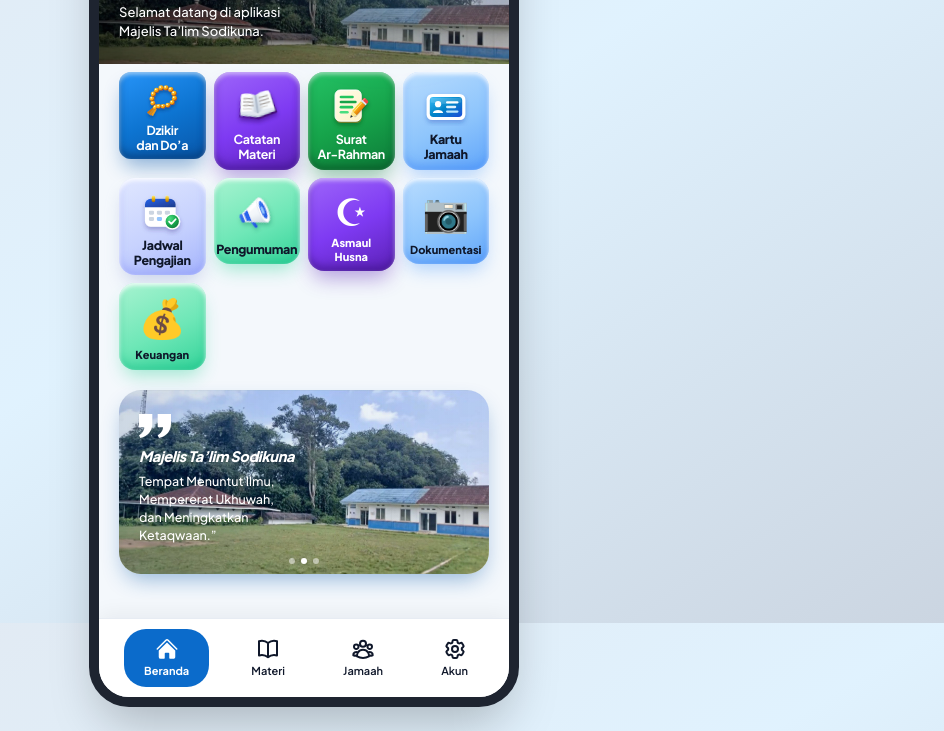
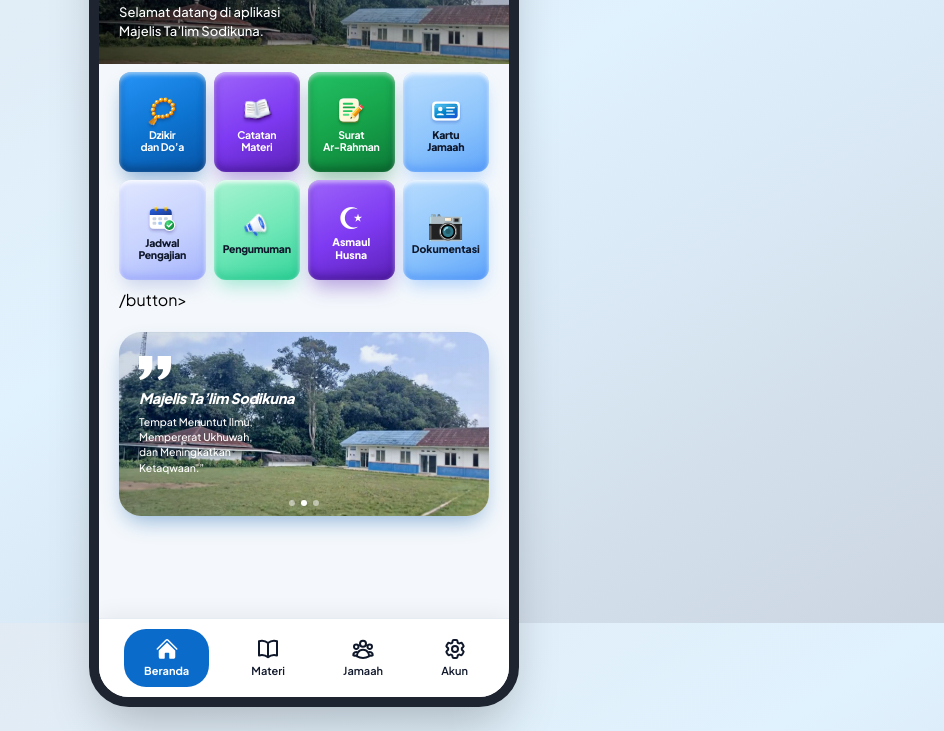
Before and after one commit to sodiku150215-commits/Mt-sodikuna, a plain HTML site: page index.html in a window 1280 px wide. Shown: the part 177-908 px from the top of the page, without its empty margins (336-1280 px from the left). Drawn offline with nearby package versions, Linux system fonts and the light colour scheme.

Commit message:
Remove finance menu and standardize compact menu cards

```diff
--- a/index.html
+++ b/index.html
@@ -187,9 +187,9 @@
             <!-- Card 1: Dzikir dan Do'a (Glossy Blue + 3D Tilted Oval Amber Tasbih with Specular Beads) -->
             <button
               onclick="openFeature('dzikir')"
-              class="menu-btn card-3d-blue rounded-[12px] p-1.5 flex flex-col items-center justify-between aspect-[1/1] text-white cursor-pointer"
+              class="menu-btn card-3d-blue rounded-[12px] p-1.5 flex flex-col items-center justify-center h-[100px] min-h-[100px] text-white cursor-pointer"
             >
-              <div class="w-[40px] h-[40px] flex items-center justify-center mt-0.5">
+              <div class="w-[36px] h-[36px] flex items-center justify-center mt-0.5">
                 <svg viewBox="0 0 88 88" class="w-full h-full">
                   <defs>
                     <radialGradient id="bead3D" cx="32%" cy="28%" r="68%">
@@ -262,7 +262,7 @@
                   </g>
                 </svg>
               </div>
-              <span class="text-[12.5px] leading-[1.18] font-bold text-center tracking-tight drop-shadow-sm">
+              <span class="text-[10.5px] leading-[1.18] font-bold text-center tracking-tight drop-shadow-sm">
                 Dzikir<br />dan Do’a
               </span>
             </button>
@@ -270,9 +270,9 @@
             <!-- Card 2: Catatan Materi (Glossy Purple + 3D Tilted Open Book with Thick Layered Pages) -->
             <button
               onclick="openFeature('materi')"
-              class="menu-btn card-3d-purple rounded-[16px] p-2 flex flex-col items-center justify-between aspect-[1/1] text-white cursor-pointer"
+              class="menu-btn card-3d-purple rounded-[12px] p-1.5 flex flex-col items-center justify-center h-[100px] min-h-[100px] text-white cursor-pointer"
             >
-              <div class="w-[50px] h-[50px] flex items-center justify-center mt-0.5">
+              <div class="w-[36px] h-[36px] flex items-center justify-center mt-0.5">
                 <svg viewBox="0 0 88 88" class="w-full h-full">
                   <defs>
                     <linearGradient id="bookCover" x1="0" y1="0" x2="1" y2="1">
@@ -323,7 +323,7 @@
                   </g>
                 </svg>
               </div>
-              <span class="text-[12.5px] leading-[1.18] font-bold text-center tracking-tight drop-shadow-sm">
+              <span class="text-[10.5px] leading-[1.18] font-bold text-center tracking-tight drop-shadow-sm">
                 Catatan<br />Materi
               </span>
             </button>
@@ -331,9 +331,9 @@
             <!-- Card 3: Surat Ar-Rahman -->
             <button
               onclick="openFeature('arrahman')"
-              class="menu-btn card-3d-green rounded-[16px] p-2 flex flex-col items-center justify-between aspect-[1/1] text-white cursor-pointer"
+              class="menu-btn card-3d-green rounded-[12px] p-1.5 flex flex-col items-center justify-center h-[100px] min-h-[100px] text-white cursor-pointer"
             >
-              <div class="w-[50px] h-[50px] flex items-center justify-center mt-0.5">
+              <div class="w-[36px] h-[36px] flex items-center justify-center mt-0.5">
                 <svg viewBox="0 0 88 88" class="w-full h-full">
                   <defs>
                     <linearGradient id="paperCream" x1="0" y1="0" x2="1" y2="1">
@@ -382,7 +382,7 @@
                   </g>
                 </svg>
               </div>
-              <span class="text-[12.5px] leading-[1.18] font-bold text-center tracking-tight drop-shadow-sm">
+              <span class="text-[10.5px] leading-[1.18] font-bold text-center tracking-tight drop-shadow-sm">
                 Surat<br />Ar-Rahman
               </span>
             </button>
@@ -390,9 +390,9 @@
             <!-- Card 4: Kartu Jamaah (Sky Blue + 3D White Framed Blue ID Card) -->
             <button
               onclick="openFeature('kartu')"
-              class="menu-btn card-3d-lightblue rounded-[16px] p-2 flex flex-col items-center justify-between aspect-[1/1] text-[#0F172A] cursor-pointer"
+              class="menu-btn card-3d-lightblue rounded-[12px] p-1.5 flex flex-col items-center justify-center h-[100px] min-h-[100px] text-[#0F172A] cursor-pointer"
             >
-              <div class="w-[50px] h-[50px] flex items-center justify-center mt-0.5">
+              <div class="w-[36px] h-[36px] flex items-center justify-center mt-0.5">
                 <svg viewBox="0 0 88 88" class="w-full h-full">
                   <defs>
                     <linearGradient id="idCardBlue" x1="0" y1="0" x2="1" y2="1">
@@ -424,7 +424,7 @@
                   </g>
                 </svg>
               </div>
-              <span class="text-[12.5px] leading-[1.18] font-extrabold text-center tracking-tight">
+              <span class="text-[10.5px] leading-[1.18] font-extrabold text-center tracking-tight">
                 Kartu<br />Jamaah
               </span>
             </button>
@@ -432,9 +432,9 @@
             <!-- Card 5: Jadwal Pengajian (Periwinkle + 3D Wall Calendar with Gold Rings & Green Checkmark) -->
             <button
               onclick="openFeature('jadwal')"
-              class="menu-btn card-3d-periwinkle rounded-[16px] p-2 flex flex-col items-center justify-between aspect-[1/1] text-[#0F172A] cursor-pointer"
+              class="menu-btn card-3d-periwinkle rounded-[12px] p-1.5 flex flex-col items-center justify-center h-[100px] min-h-[100px] text-[#0F172A] cursor-pointer"
             >
-              <div class="w-[50px] h-[50px] flex items-center justify-center mt-0.5">
+              <div class="w-[36px] h-[36px] flex items-center justify-center mt-0.5">
                 <svg viewBox="0 0 88 88" class="w-full h-full">
                   <defs>
                     <linearGradient id="calHeader" x1="0" y1="0" x2="1" y2="1">
@@ -480,7 +480,7 @@
                   </g>
                 </svg>
               </div>
-              <span class="text-[12.5px] leading-[1.18] font-extrabold text-center tracking-tight">
+              <span class="text-[10.5px] leading-[1.18] font-extrabold text-center tracking-tight">
                 Jadwal<br />Pengajian
               </span>
             </button>
@@ -488,9 +488,9 @@
             <!-- Card 6: Pengumuman (Soft Mint + 3D Glossy White-Silver & Bright Blue Megaphone) -->
             <button
               onclick="openFeature('pengumuman')"
-              class="menu-btn card-3d-mint rounded-[16px] p-2 flex flex-col items-center justify-between aspect-[1/1] text-[#0F172A] cursor-pointer"
+              class="menu-btn card-3d-mint rounded-[12px] p-1.5 flex flex-col items-center justify-center h-[100px] min-h-[100px] text-[#0F172A] cursor-pointer"
             >
-              <div class="w-[50px] h-[50px] flex items-center justify-center mt-0.5">
+              <div class="w-[36px] h-[36px] flex items-center justify-center mt-0.5">
                 <svg viewBox="0 0 88 88" class="w-full h-full">
                   <defs>
                     <linearGradient id="megaBody" x1="0" y1="0" x2="0" y2="1">
@@ -527,28 +527,24 @@
                   </g>
                 </svg>
               </div>
-              <span class="text-[12.5px] leading-[1.18] font-extrabold text-center tracking-tight">
+              <span class="text-[10.5px] leading-[1.18] font-extrabold text-center tracking-tight">
                 Pengumuman
               </span>
             </button>
 
             <!-- Card 7: Asmaul Husna -->
-            <button onclick="openFeature('asma')" class="menu-btn card-3d-purple rounded-[16px] p-2 flex flex-col items-center justify-between aspect-[1/1] text-white cursor-pointer">
-              <div class="w-[50px] h-[50px] flex items-center justify-center text-[38px]">☪</div>
-              <span class="text-[11px] leading-tight font-extrabold text-center">Asmaul<br>Husna</span>
+            <button onclick="openFeature('asma')" class="menu-btn card-3d-purple rounded-[12px] p-1.5 flex flex-col items-center justify-center h-[100px] min-h-[100px] text-white cursor-pointer">
+              <div class="w-[36px] h-[36px] flex items-center justify-center text-[30px]">☪</div>
+              <span class="text-[10.5px] leading-tight font-extrabold text-center">Asmaul<br>Husna</span>
             </button>
 
             <!-- Card 8: Dokumentasi -->
-            <button onclick="openFeature('dokumentasi')" class="menu-btn card-3d-lightblue rounded-[16px] p-2 flex flex-col items-center justify-between aspect-[1/1] text-[#0F172A] cursor-pointer">
-              <div class="w-[50px] h-[50px] flex items-center justify-center text-[38px]">📷</div>
-              <span class="text-[11px] leading-tight font-extrabold text-center">Dokumentasi</span>
+            <button onclick="openFeature('dokumentasi')" class="menu-btn card-3d-lightblue rounded-[12px] p-1.5 flex flex-col items-center justify-center h-[100px] min-h-[100px] text-[#0F172A] cursor-pointer">
+              <div class="w-[36px] h-[36px] flex items-center justify-center text-[30px]">📷</div>
+              <span class="text-[10.5px] leading-tight font-extrabold text-center">Dokumentasi</span>
             </button>
 
-            <!-- Card 9: Keuangan -->
-            <button onclick="openFeature('keuangan')" class="menu-btn card-3d-mint rounded-[16px] p-2 flex flex-col items-center justify-between aspect-[1/1] text-[#0F172A] cursor-pointer">
-              <div class="w-[50px] h-[50px] flex items-center justify-center text-[38px]">💰</div>
-              <span class="text-[11px] leading-tight font-extrabold text-center">Keuangan</span>
-            </button>
+            /button>
 
           </div>
         </div>
@@ -569,7 +565,7 @@
               <h3 class="text-[14.5px] font-extrabold italic tracking-tight text-white drop-shadow-md">
                 Majelis Ta’lim Sodikuna
               </h3>
-              <p class="text-[12.5px] leading-[1.45] font-medium text-white mt-1 drop-shadow-md">
+              <p class="text-[10.5px] leading-[1.45] font-medium text-white mt-1 drop-shadow-md">
                 Tempat Menuntut Ilmu,<br />
                 Mempererat Ukhuwah,<br />
                 dan Meningkatkan<br />
```
